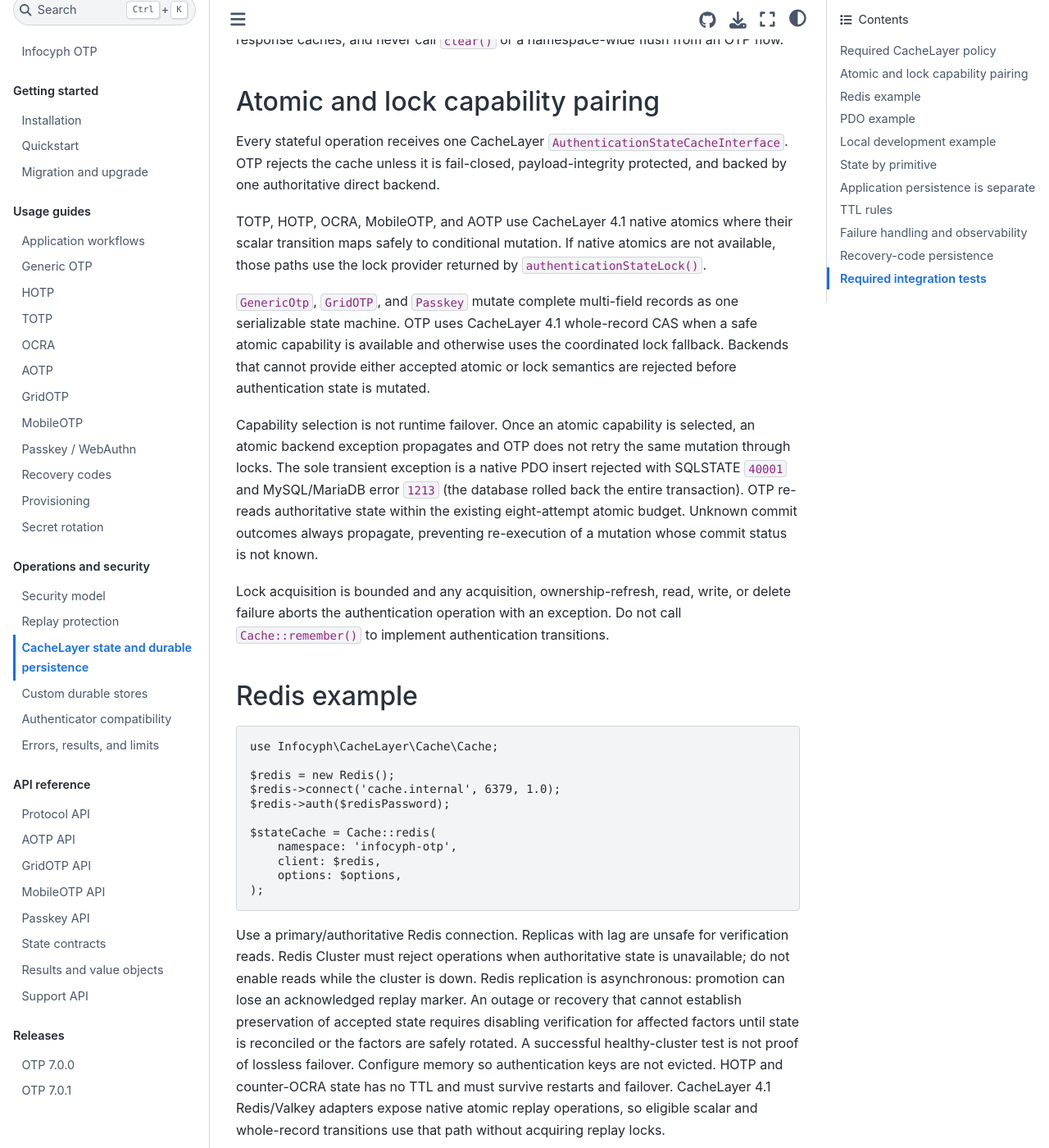
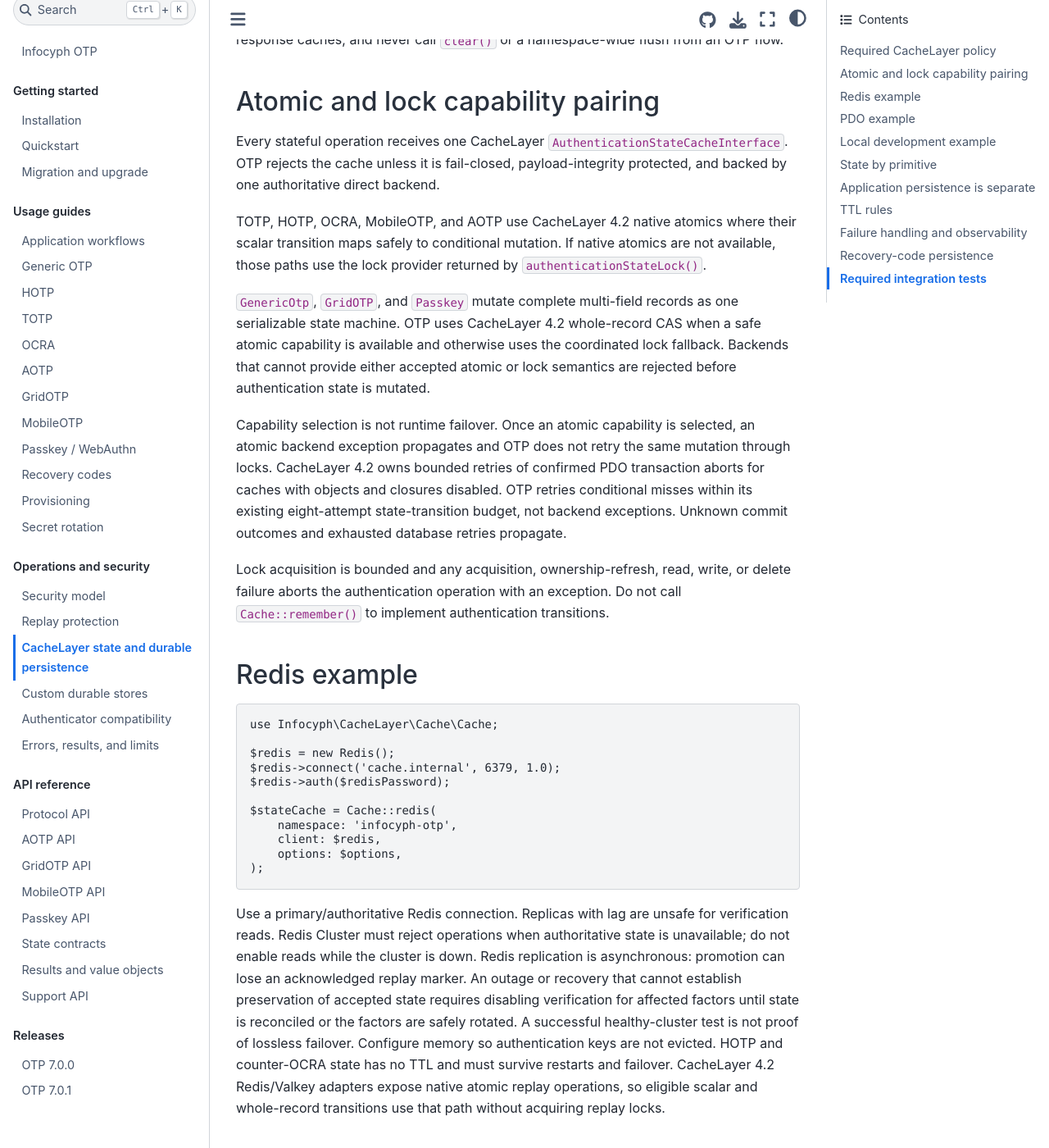
Before and after one commit to infocyph/OTP, a Sphinx documentation site: the page built from docs/guides/storage.rst, in a window 1280 px wide and 1400 px high, scrolled down 805 px. Shown: the whole window at 82% size. Built offline with Sphinx 7.4.7 and the Sphinx Book theme 1.1.4, drawn with Linux system fonts in a browser that asks for light colours; some of the changed text lies outside the part shown.

Commit message:
fix: adopt CacheLayer 4.2 coordination and native retry ownership

```diff
--- a/composer.json
+++ b/composer.json
@@ -32,7 +32,7 @@
         "php-64bit": "^8.4",
         "ext-ctype": "*",
         "bacon/bacon-qr-code": "^3.1.1",
-        "infocyph/cachelayer": "^4.1",
+        "infocyph/cachelayer": "^4.2",
         "paragonie/constant_time_encoding": "^3.1.5"
     },
     "require-dev": {
--- a/docs/guides/mobile-otp.rst
+++ b/docs/guides/mobile-otp.rst
@@ -163,7 +163,7 @@ Replay protection
 -----------------
 
 Replay-aware verification advances the greatest accepted MobileOTP timestep
-through the same CacheLayer 4.1 monotonic state primitive used by TOTP. Native
+through the same CacheLayer 4.2 monotonic state primitive used by TOTP. Native
 atomics are preferred when the configured backend exposes them; otherwise the
 coordinated lock fallback is used. A timestep accepted once cannot be accepted
 again for the same factor generation, and an older timestep cannot overwrite a
--- a/docs/guides/storage.rst
+++ b/docs/guides/storage.rst
@@ -4,8 +4,8 @@ CacheLayer state and durable persistence
 OTP uses ``infocyph/cachelayer`` for package-owned authentication state.
 Recovery codes and Passkey credential records deliberately remain durable
 application data rather than authentication cache. For adapter-specific
-connection, TLS, cluster, and deployment options, consult the `CacheLayer 4.1
-documentation <https://github.com/infocyph/CacheLayer/tree/4.1>`_.
+connection, TLS, cluster, and deployment options, consult the `CacheLayer 4.2
+documentation <https://github.com/infocyph/CacheLayer/tree/4.2>`_.
 
 Required CacheLayer policy
 --------------------------
@@ -45,24 +45,24 @@ Every stateful operation receives one CacheLayer
 fail-closed, payload-integrity protected, and backed by one authoritative direct
 backend.
 
-TOTP, HOTP, OCRA, MobileOTP, and AOTP use CacheLayer 4.1 native atomics where
+TOTP, HOTP, OCRA, MobileOTP, and AOTP use CacheLayer 4.2 native atomics where
 their scalar transition maps safely to conditional mutation. If native atomics
 are not available, those paths use the lock provider returned by
 ``authenticationStateLock()``.
 
 ``GenericOtp``, ``GridOTP``, and ``Passkey`` mutate complete multi-field
-records as one serializable state machine. OTP uses CacheLayer 4.1 whole-record
+records as one serializable state machine. OTP uses CacheLayer 4.2 whole-record
 CAS when a safe atomic capability is available and otherwise uses the
 coordinated lock fallback. Backends that cannot provide either accepted atomic
 or lock semantics are rejected before authentication state is mutated.
 
 Capability selection is not runtime failover. Once an atomic capability is
 selected, an atomic backend exception propagates and OTP does not retry the same
-mutation through locks. The sole transient exception is a native PDO insert
-rejected with SQLSTATE ``40001`` and MySQL/MariaDB error ``1213`` (the database
-rolled back the entire transaction). OTP re-reads authoritative state within the
-existing eight-attempt atomic budget. Unknown commit outcomes always propagate,
-preventing re-execution of a mutation whose commit status is not known.
+mutation through locks. CacheLayer 4.2 owns bounded retries of confirmed PDO
+transaction aborts for caches with objects and closures disabled. OTP retries
+conditional misses within its existing eight-attempt state-transition budget,
+not backend exceptions. Unknown commit outcomes and exhausted database retries
+propagate.
 
 Lock acquisition is bounded and any acquisition, ownership-refresh, read,
 write, or delete failure aborts the authentication operation with an exception.
@@ -94,7 +94,7 @@ requires disabling verification for affected factors until state is reconciled
 or the factors are safely rotated. A successful healthy-cluster test is not
 proof of lossless failover. Configure memory so authentication keys are not evicted.
 HOTP and counter-OCRA state has no TTL and must survive restarts and failover.
-CacheLayer 4.1 Redis/Valkey adapters expose native atomic replay operations, so
+CacheLayer 4.2 Redis/Valkey adapters expose native atomic replay operations, so
 eligible scalar and whole-record transitions use that path without acquiring replay locks.
 
 PDO example
@@ -115,15 +115,18 @@ PDO example
        options: $options,
    );
 
-With CacheLayer 4.1, OTP selects native PDO conditional mutations for whole-record
-state when available, instead of taking a separate advisory lock. A dedicated
+With CacheLayer 4.2, OTP selects native PDO conditional mutations for whole-record
+state on MySQL/MariaDB and PostgreSQL instead of taking a separate advisory lock.
+SQLite's effective file-lock provider retains the coordinated whole-record path;
+scalar transitions still prefer native atomics. Custom lease-based fallback locks
+require native atomics. A dedicated
 PDO connection must be outside an application-owned transaction so CacheLayer
 can own the atomic transaction. Otherwise the operation fails closed; an atomic
 failure is never retried through the lock path.
 
 Stop all old OTP workers sharing a PDO state namespace before deploying this
-change. Older lock-coordinated writers cannot safely run concurrently with the
-new CAS-coordinated writers. Existing state formats and keys are unchanged.
+change. Do not mix lock-coordinated and CAS-coordinated whole-record writers
+(in either migration direction). Existing state formats and keys are unchanged.
 When an adapter does not expose native atomics, OTP retains the coordinated
 lock path. SQLite is useful for local integration tests; production multi-host
 deployments normally require a network database or Redis.
@@ -315,8 +318,8 @@ codes, provisioning URIs, AOTP challenge context/signatures, or Passkey ceremony
 payloads.
 
 Atomic ``setIfAbsent()``/``compareAndSet()`` failures and bounded-contention
-exhaustion are operational failures and propagate, except for the confirmed PDO
-insert rollback described above. OTP does not convert an unknown outcome into a
+exhaustion are operational failures and propagate after CacheLayer's own
+bounded transaction retries. OTP does not convert an unknown outcome into a
 mismatch/replay result and never falls back to locks after an atomic operation
 has been selected.
 
```
Also changed, not shown: README.md (+5 -5 lines), docs/getting-started/installation.rst (+4 -4 lines), docs/getting-started/migration.rst (+5 -3 lines), docs/guides/security.rst (+4 -5 lines), docs/plans/production-feedback.md (+10 -5 lines), 4 other files.
